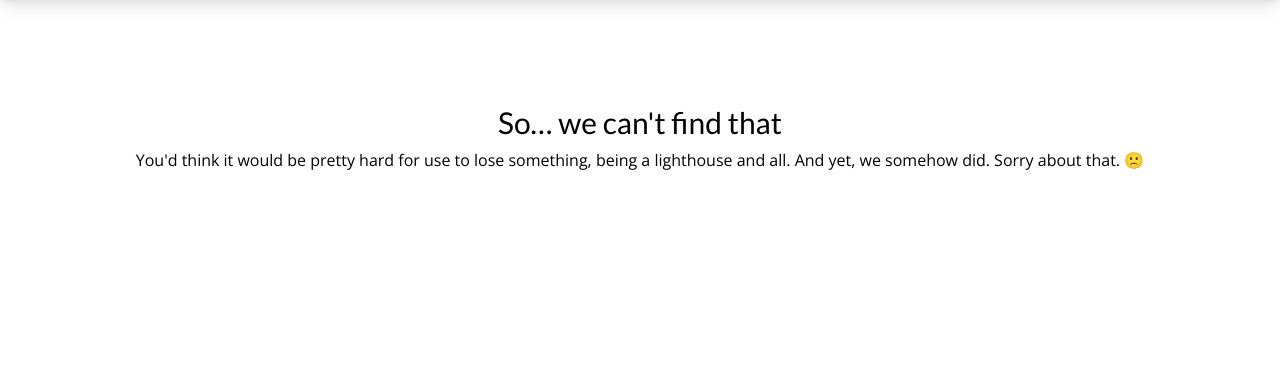
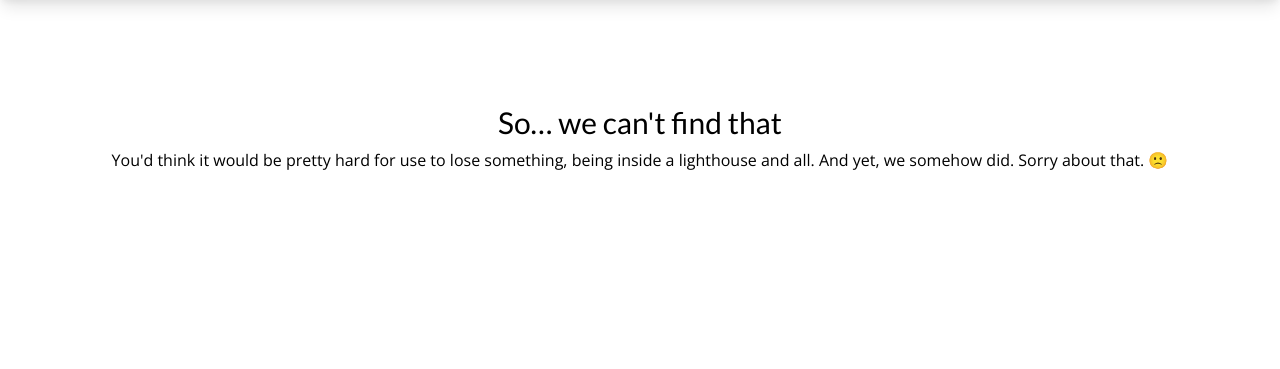
Before and after one commit to le717/foodbank, a Python web app: template app/templates/errors/404.html in a window 1280 px wide. Shown: the part 81-450 px from the top of the page. Run offline with Jinja, Linux system fonts and the light colour scheme; the template is opened without the code that fills it, so the values that code supplies are empty; style sheets or scripts are compiled from the project's sources.

Commit message:
Tweak wording

```diff
--- a/app/templates/errors/404.html
+++ b/app/templates/errors/404.html
@@ -5,6 +5,6 @@
 {% block content %}
 <section>
   <h1>So&hellip; we can't find that</h1>
-  <p>You'd think it would be pretty hard for use to lose something, being a lighthouse and all. And yet, we somehow did. Sorry about that. 🙁</p>
+  <p>You'd think it would be pretty hard for use to lose something, being inside a lighthouse and all. And yet, we somehow did. Sorry about that. 🙁</p>
 </section>
 {% endblock %}
```
